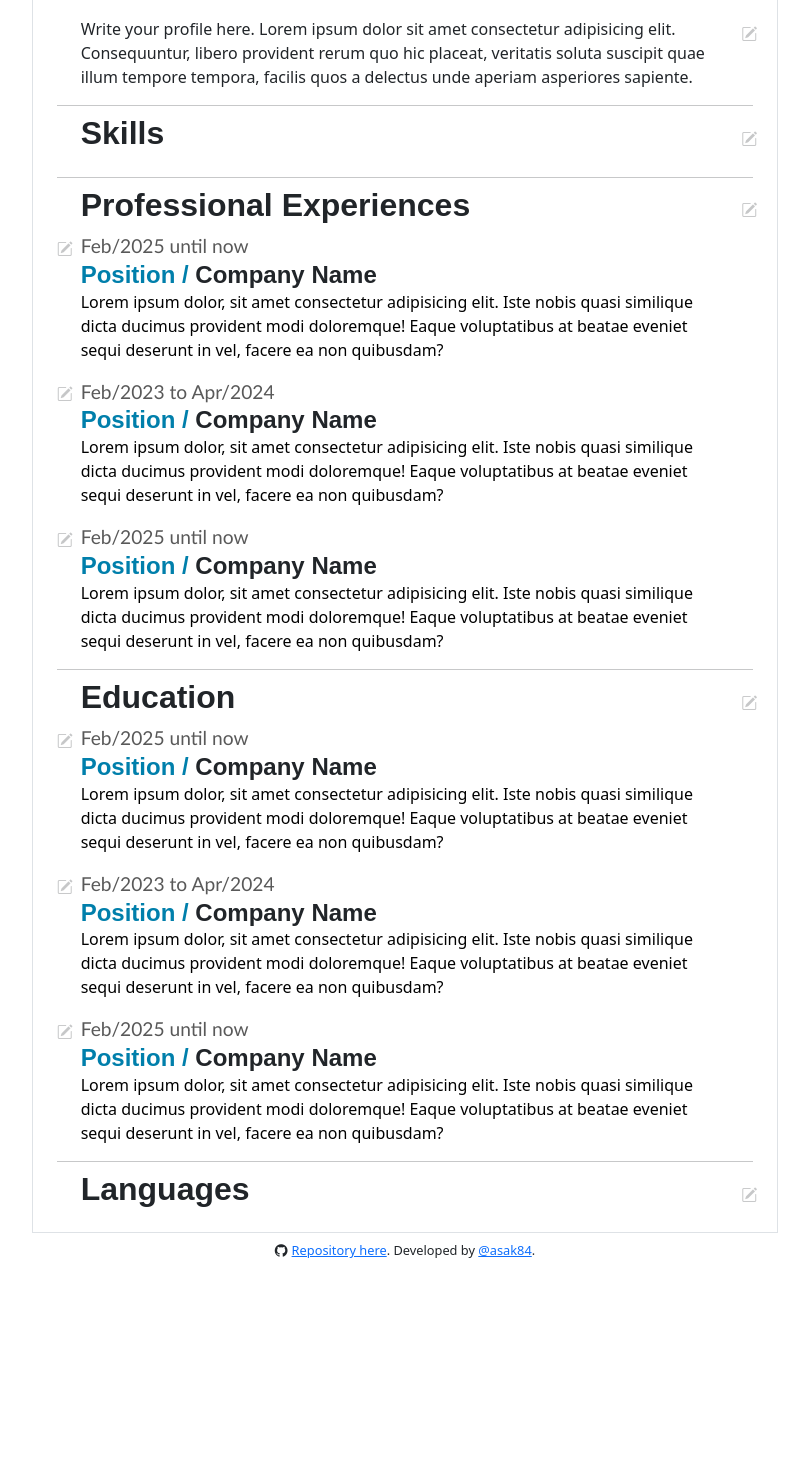
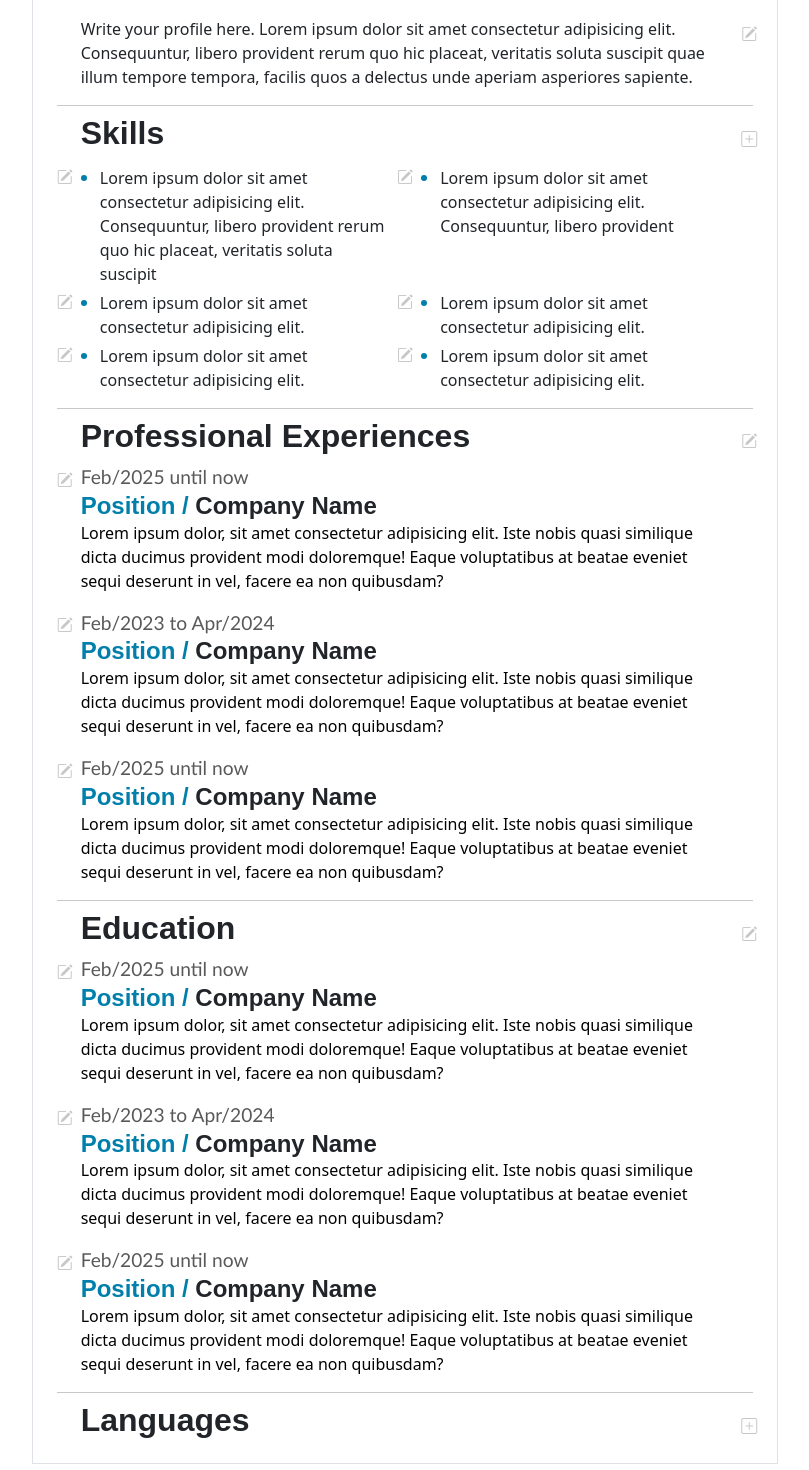
Before and after one commit to asaks84/cv-application, a React (Vite) app: page / in a window 1280 px wide. Shown: the part 220-1690 px from the top of the page, without its empty margins (235-1044 px from the left). Before the commit the page ends 1497 px from the top, so only its background shows below. Built offline with nearby package versions, Linux system fonts and the light colour scheme; a web font is replaced by a local one.

Commit message:
create SKills and Language component to split Abilities list

```diff
--- a/src/App.css
+++ b/src/App.css
@@ -123,7 +123,7 @@ span.position{
 @media print {
 
 :root {
-  font-size: 14px;
+  font-size: 12px;
 }
   footer,
   header,
@@ -140,4 +140,7 @@ span.position{
     margin: 0 !important;
     padding: 0 !important;
   }
+  .container {
+    width: 100%;
+  }
 }
--- a/src/Components/Elements/EditBtn.jsx
+++ b/src/Components/Elements/EditBtn.jsx
@@ -1,7 +1,8 @@
-function EditBtn({ specClass, onClick, modalName }) {
+function EditBtn({ specClass, onClick, modalName, icon }) {
 
-  const basicClasses = 'opacity-25 bi bi-pencil-square fs-6 position-absolute pb-3 edit';
-  const Classes = specClass ? `${specClass}  ${basicClasses}` : basicClasses
+  const iconClass = icon ? icon : 'bi-pencil-square';
+  const basicClasses = 'opacity-25 bi fs-6 position-absolute pb-3 edit';
+  const Classes = specClass ? `${specClass}  ${basicClasses} ${iconClass}` : `${basicClasses}  ${iconClass}`
 
   return (
     <>
--- a/src/Components/Infos/Abilities.jsx
+++ b/src/Components/Infos/Abilities.jsx
@@ -2,9 +2,9 @@ import { useState } from 'react';
 import EditBtn from '../Elements/EditBtn'
 import Lists from './Lists'
 
-function Abilities({ title, listStyle }) {
+function Abilities({ title, listStyle, data }) {
 
-  const [item, setItem] = useState([]);
+  const [item, setItem] = useState(data ? data : []);
   const [newItem, setNewItem] = useState('');
   const [editItemId, setEditItemId] = useState(null);
 
@@ -43,6 +43,7 @@ function Abilities({ title, listStyle }) {
         <h2 className='mt-n2 fw-bold'>{title}</h2>
         <Lists specClass={listStyle} item={item} openEditModal={openEditModal} />
         <EditBtn
+          icon='bi-plus-square'
           modalName={"#addItemModal"}  // Passando corretamente o modalName
           onClick={() => openEditModal()}  // Abre o modal e configura o item
         />
@@ -86,6 +87,7 @@ function Abilities({ title, listStyle }) {
           </div>
         </div>
       </div>
+
     </>
   )
 }
--- /dev/null
+++ b/src/Components/Infos/Languages.jsx
@@ -0,0 +1,10 @@
+import Abilities from './Abilities';
+
+export default function Languages() {
+
+  return (
+    <div className="row text-start">
+      <Abilities title={'Languages'} listStyle={'grid2'} />
+    </div>
+  )
+}
--- a/src/Components/Infos/Name.jsx
+++ b/src/Components/Infos/Name.jsx
@@ -26,7 +26,7 @@ function Name() {
           <div className="modal-dialog modal-dialog-centered">
             <div className="modal-content">
               <div className="modal-header">
-                <h5 className="modal-title">Edit Item</h5>
+                <h5 className="modal-title">Edit Your Name</h5>
                 <button type="button" className="btn-close" data-bs-dismiss="modal" aria-label="Close"></button>
               </div>
               <div className="modal-body">
--- a/src/Components/Infos/Profile.jsx
+++ b/src/Components/Infos/Profile.jsx
@@ -1,12 +1,56 @@
+import { useState } from 'react'
 import EditBtn from '../Elements/EditBtn'
 
 function Profile() {
 
+  const [profile, setProfile] = useState('Write your profile here. Lorem ipsum dolor sit amet consectetur adipisicing elit. Consequuntur, libero provident rerum quo hic placeat, veritatis soluta suscipit quae illum tempore tempora, facilis quos a delectus unde aperiam asperiores sapiente.');
+
+  const handleProfile = (e) => {
+    setProfile(e.target.value);
+  }
+
   return (
-    <div className="mt-2 position-relative">
-      <p className='text-start pe-3'>Write your profile here. Lorem ipsum dolor sit amet consectetur adipisicing elit. Consequuntur, libero provident rerum quo hic placeat, veritatis soluta suscipit quae illum tempore tempora, facilis quos a delectus unde aperiam asperiores sapiente.</p>
-      <EditBtn />
-    </div>
+    <>
+      <div className="mt-2 position-relative">
+        <p className='text-start pe-3'>{profile}</p>
+        <EditBtn modalName={'#editProfile'}/>
+      </div>
+
+      {/* Modal Bootstrap */}
+      <div className="modal fade" id="editProfile" tabIndex="-1" aria-hidden="true">
+        <div className="modal-dialog modal-dialog-centered">
+          <div className="modal-content">
+            <div className="modal-header">
+              <h5 className="modal-title">Write your profile</h5>
+              <button type="button" className="btn-close" data-bs-dismiss="modal" aria-label="Close"></button>
+            </div>
+            <div className="modal-body">
+
+              <div className="form-floating">
+                <textarea
+                className="form-control"
+                placeholder="Write your Profile"
+                id="floatingTextarea2"
+                style={{height: '100px'}}
+                value={profile}
+                onChange={handleProfile}
+                ></textarea>
+              </div>
+
+            </div>
+            <div className="modal-footer">
+              <button
+                type="button"
+                className="btn btn-secondary"
+                data-bs-dismiss="modal"
+                id="closeModalBtn"
+              >Close</button>
+            </div>
+          </div>
+        </div>
+      </div>
+
+    </>
   )
 }
 
--- /dev/null
+++ b/src/Components/Infos/Skills.jsx
@@ -0,0 +1,19 @@
+import Abilities from './Abilities';
+
+const dataEx = [
+  { id: crypto.randomUUID(), text: 'Lorem ipsum dolor sit amet consectetur adipisicing elit. Consequuntur, libero provident rerum quo hic placeat, veritatis soluta suscipit' },
+  { id: crypto.randomUUID(), text: 'Lorem ipsum dolor sit amet consectetur adipisicing elit. Consequuntur, libero provident' },
+  { id: crypto.randomUUID(), text: 'Lorem ipsum dolor sit amet consectetur adipisicing elit.' },
+  { id: crypto.randomUUID(), text: 'Lorem ipsum dolor sit amet consectetur adipisicing elit.' },
+  { id: crypto.randomUUID(), text: 'Lorem ipsum dolor sit amet consectetur adipisicing elit.' },
+  { id: crypto.randomUUID(), text: 'Lorem ipsum dolor sit amet consectetur adipisicing elit.' },
+]
+
+export default function Skills() {
+
+  return (
+    <div className="row text-start">
+      <Abilities title={'Skills'} listStyle={'grid2'} data={dataEx} />
+    </div>
+  )
+}
--- a/src/Components/Main.jsx
+++ b/src/Components/Main.jsx
@@ -1,8 +1,9 @@
-import Abilities from './Infos/Abilities'
 import BasicInfo from './Infos/BasicInfo'
 import Experiences from './Infos/Experiemces'
+import Languages from './Infos/Languages'
 import Name from './Infos/Name'
 import Profile from './Infos/Profile'
+import Skills from './Infos/Skills'
 
 function Main() {
 
@@ -18,9 +19,7 @@ function Main() {
 
         <hr className='w-100' />
 
-        <div className="row text-start">
-          <Abilities title={'Skills'} listStyle={'grid2'} />
-        </div>
+        <Skills />
 
         <hr className='w-100' />
 
@@ -36,9 +35,7 @@ function Main() {
 
         <hr className='w-100' />
 
-        <div className="row text-start">
-          <Abilities title={'Languages'} listStyle={'grid1'} />
-        </div>
+        <Languages />
 
       </div>
     </>
```
Lines whose indentation alone changed are shown as unchanged.
